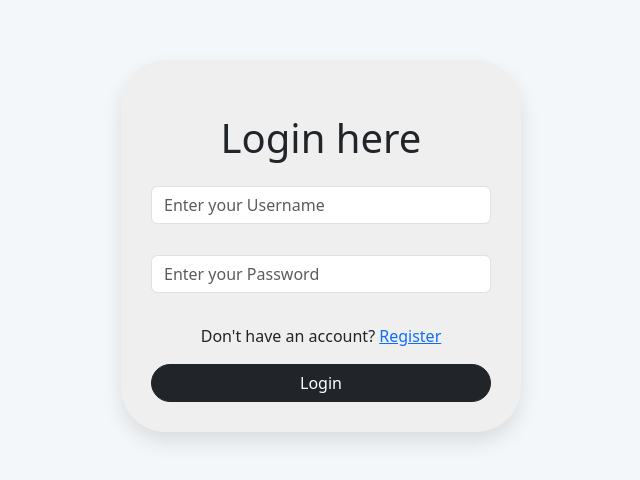
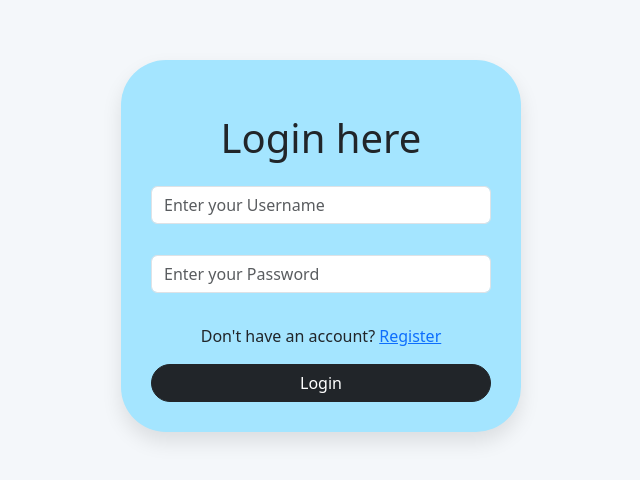
Before and after one commit to jugalb-icpl/wt-apps, a React (Create React App) app in the folder client/: page / in a window 1280 px wide. Shown: the part 154-634 px from the top of the page, without its empty margins (319-959 px from the left). Built offline with nearby package versions, Linux system fonts and the light colour scheme.

Commit message:
bg color chnaged

```diff
--- a/client/src/App.css
+++ b/client/src/App.css
@@ -49,7 +49,7 @@
 
 /* Styling for the login container */
 .login-container {
-  background: #efefef;
+  background: #a4e5ff;
   /* background: #ffffff; */
   padding: 30px;
   border-radius: 45px;
```
